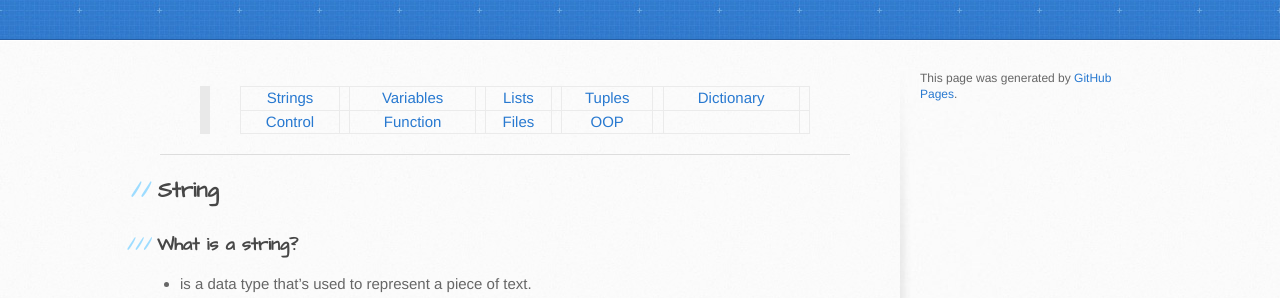
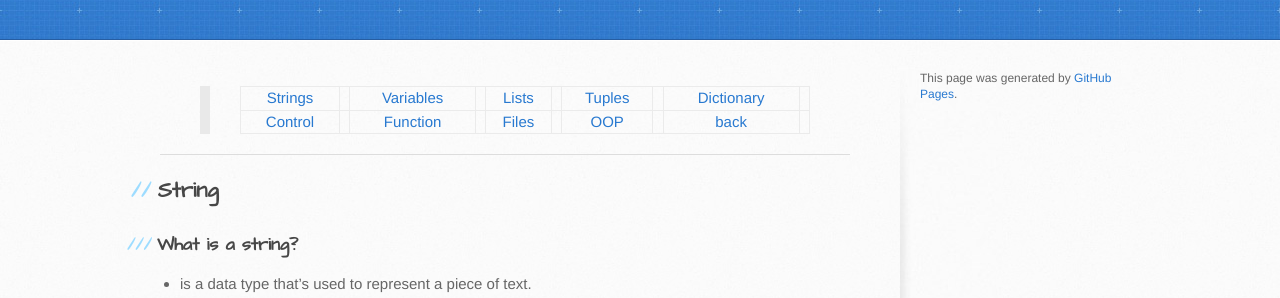
Before and after one commit to trumpfheller/trumpfheller.github.io, a Jekyll site: the page built from strings.md, in a window 1280 px wide and 900 px high. Shown: the part 150-448 px from the top of the window. Built offline with Jekyll 4.4.1, drawn with Linux system fonts in a browser that asks for light colours.

Commit message:
Update strings.md

```diff
--- a/strings.md
+++ b/strings.md
@@ -2,7 +2,7 @@
 layout: default
 ---
 > [Strings](./strings.html) || [Variables](./variables.html) || [Lists](./lists.html) || [Tuples](./tuples.html) || [Dictionary](./dictionary.html) ||
->  [Control](./control.html) || [Function](./function.html)|| [Files](./files.html) || [OOP](./oop.html) ||
+>  [Control](./control.html) || [Function](./function.html)|| [Files](./files.html) || [OOP](./oop.html) || [back](./)
 
 ***
 
```
